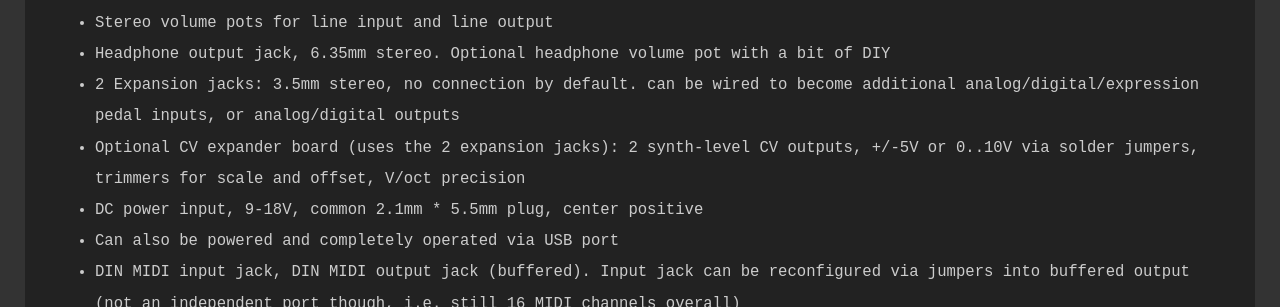
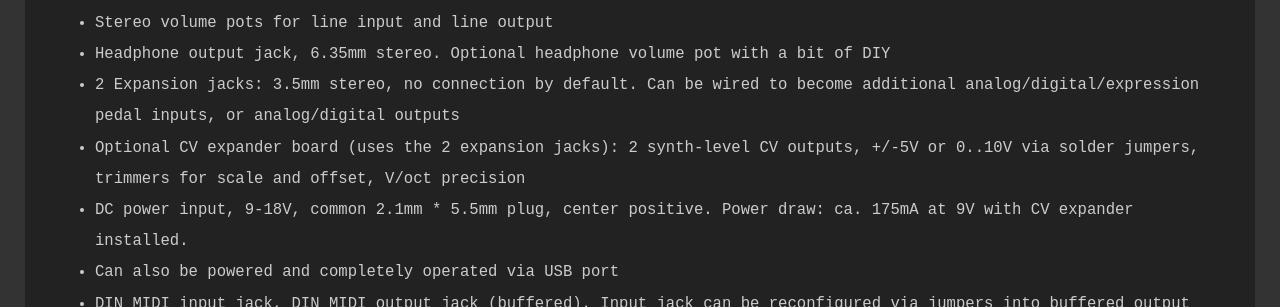
Before and after one commit to ksoloti/ksoloti.github.io, a plain HTML site: page 6-gills.html in a window 1280 px wide. Shown: the part 1041-1348 px from the top of the page. Drawn offline with Linux system fonts and the light colour scheme; some packages are replaced by stand-ins of ours; a script that the page names is missing.

Commit message:
update gills info: power draw

```diff
--- a/6-gills.html
+++ b/6-gills.html
@@ -49,9 +49,9 @@
             <li>2 line input jacks, 2 line output jacks, 6.35mm mono</li>
             <li>Stereo volume pots for line input and line output</li>
             <li>Headphone output jack, 6.35mm stereo. Optional headphone volume pot with a bit of DIY</li>
-            <li>2 Expansion jacks: 3.5mm stereo, no connection by default. can be wired to become additional analog/digital/expression pedal inputs, or analog/digital outputs</li>
+            <li>2 Expansion jacks: 3.5mm stereo, no connection by default. Can be wired to become additional analog/digital/expression pedal inputs, or analog/digital outputs</li>
             <li>Optional CV expander board (uses the 2 expansion jacks): 2 synth-level CV outputs, +/-5V or 0..10V via solder jumpers, trimmers for scale and offset, V/oct precision</li>
-            <li>DC power input, 9-18V, common 2.1mm * 5.5mm plug, center positive</li>
+            <li>DC power input, 9-18V, common 2.1mm * 5.5mm plug, center positive. Power draw: ca. 175mA at 9V with CV expander installed.</li>
             <li>Can also be powered and completely operated via USB port</li>
             <li>DIN MIDI input jack, DIN MIDI output jack (buffered). Input jack can be reconfigured via jumpers into buffered output (not an independent port though, i.e. still 16 MIDI channels overall)</li>
             <li>Ksoloti Core connectors brought out to the rear: Micro SD card socket, USB (Type-C) power/programmer connector, USB (Type-C) host connector</li>
```
